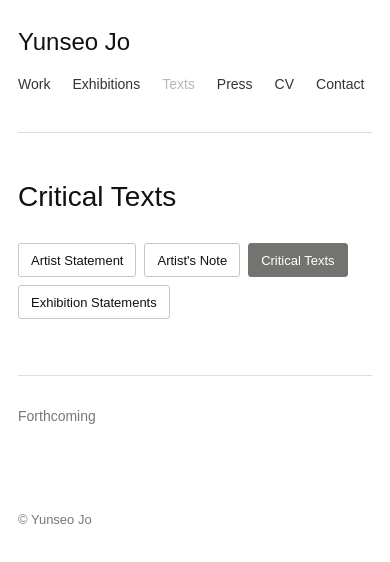
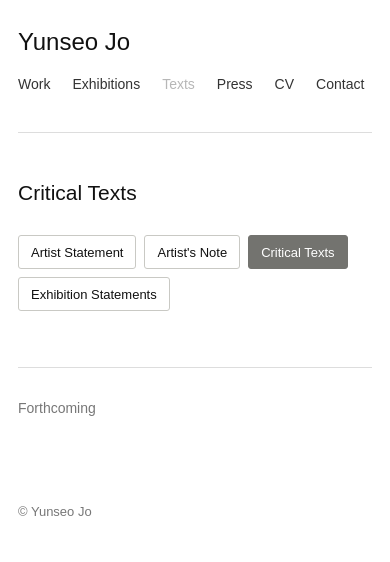
Before and after one commit to Yunseo-Jo/Yunseo-Jo.github.io, a plain HTML site: page critical-texts.html in a window 390 px wide. Drawn offline with Linux system fonts and the light colour scheme.

Commit message:
Update critical-texts.html

```diff
--- a/critical-texts.html
+++ b/critical-texts.html
@@ -64,7 +64,7 @@
 
     .page-title h1 {
       margin: 0;
-      font-size: 32px;
+      font-size: 21px;
       font-weight: 400;
     }
 
@@ -142,10 +142,6 @@
         margin: 48px 0 56px;
       }
 
-      .page-title h1 {
-        font-size: 28px;
-      }
-
       .empty-state {
         padding: 32px 0 56px;
       }
@@ -163,7 +159,7 @@
         <a href="texts.html" aria-current="page">Texts</a>
         <a href="press.html">Press</a>
         <a href="cv.html">CV</a>
-        <a href="mailto:684500@gmail.com">Contact</a>
+        <a href="mailto:haruyunseo@gmail.com">Contact</a>
       </nav>
     </header>
 
```
